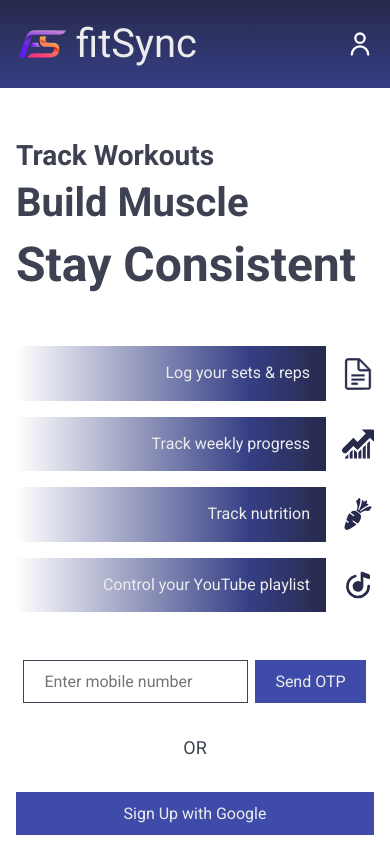
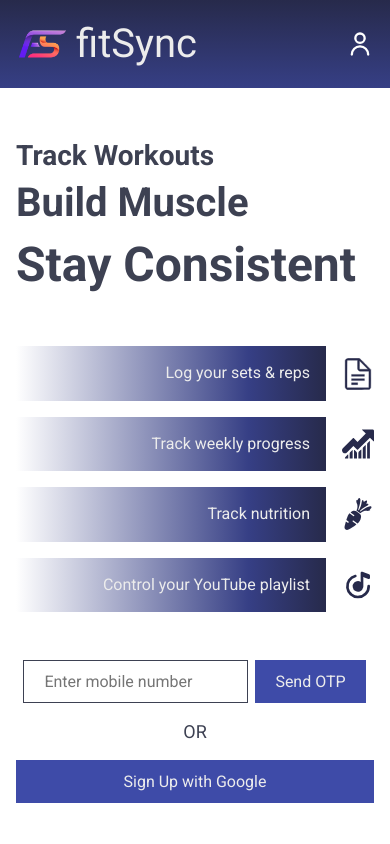
Before and after one commit to Surajit05021997/fit-sync, an Angular app: page / in a window 390 px wide. Built offline with nearby package versions, Linux system fonts and the light colour scheme.

Commit message:
added responsiveness

```diff
--- a/package.json
+++ b/package.json
@@ -3,7 +3,7 @@
   "version": "0.0.0",
   "scripts": {
     "ng": "ng",
-    "start": "ng serve",
+    "start": "ng serve --host 0.0.0.0",
     "build": "ng build",
     "watch": "ng build --watch --configuration development",
     "test": "ng test"
--- a/src/app/modules/public/pages/landing/landing.component.scss
+++ b/src/app/modules/public/pages/landing/landing.component.scss
@@ -45,7 +45,7 @@
   .sign-up-form {
     display: flex;
     flex-direction: column;
-    gap: 2rem;
+    gap: 1rem;
     align-items: center;
 
     .divider {
@@ -83,6 +83,7 @@
 
     .sign-up-form {
       flex-direction: row;
+      gap: 2rem;
 
       .google-signin-btn {
         align-self: center;
```
